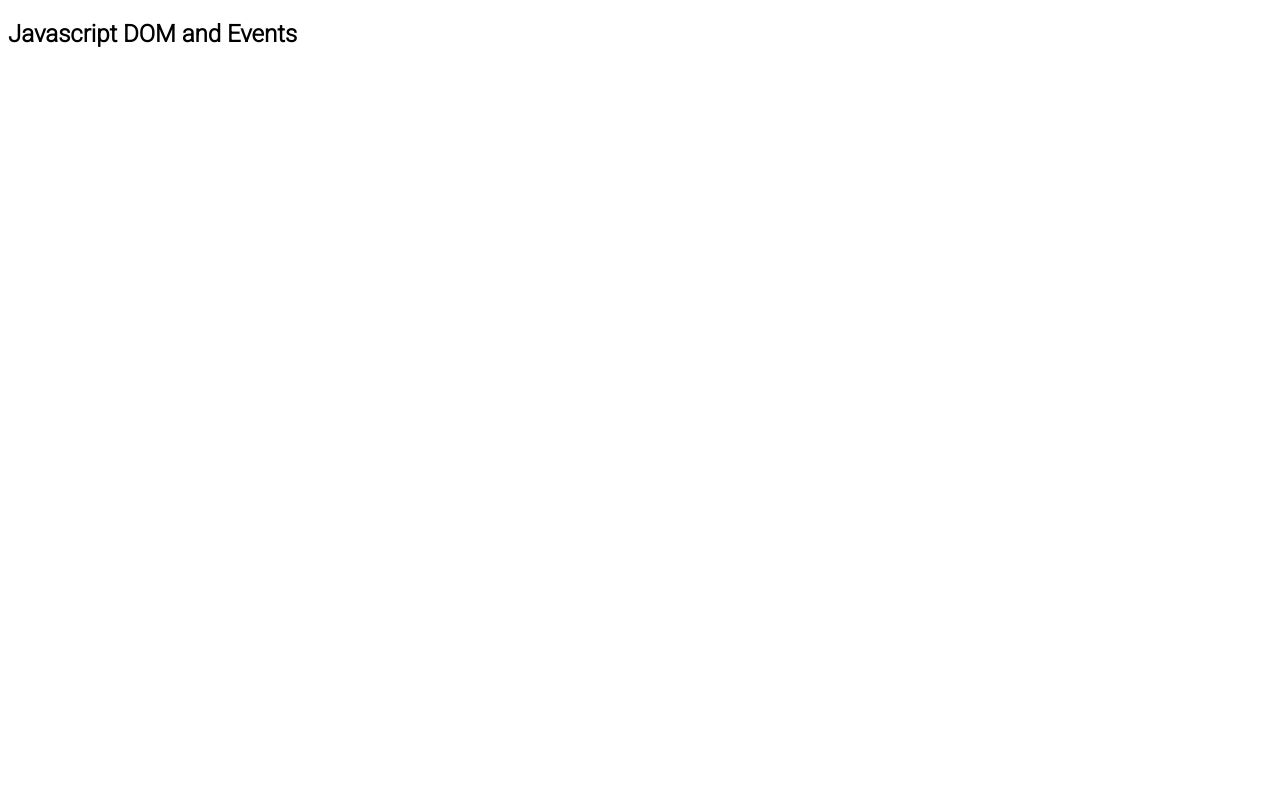
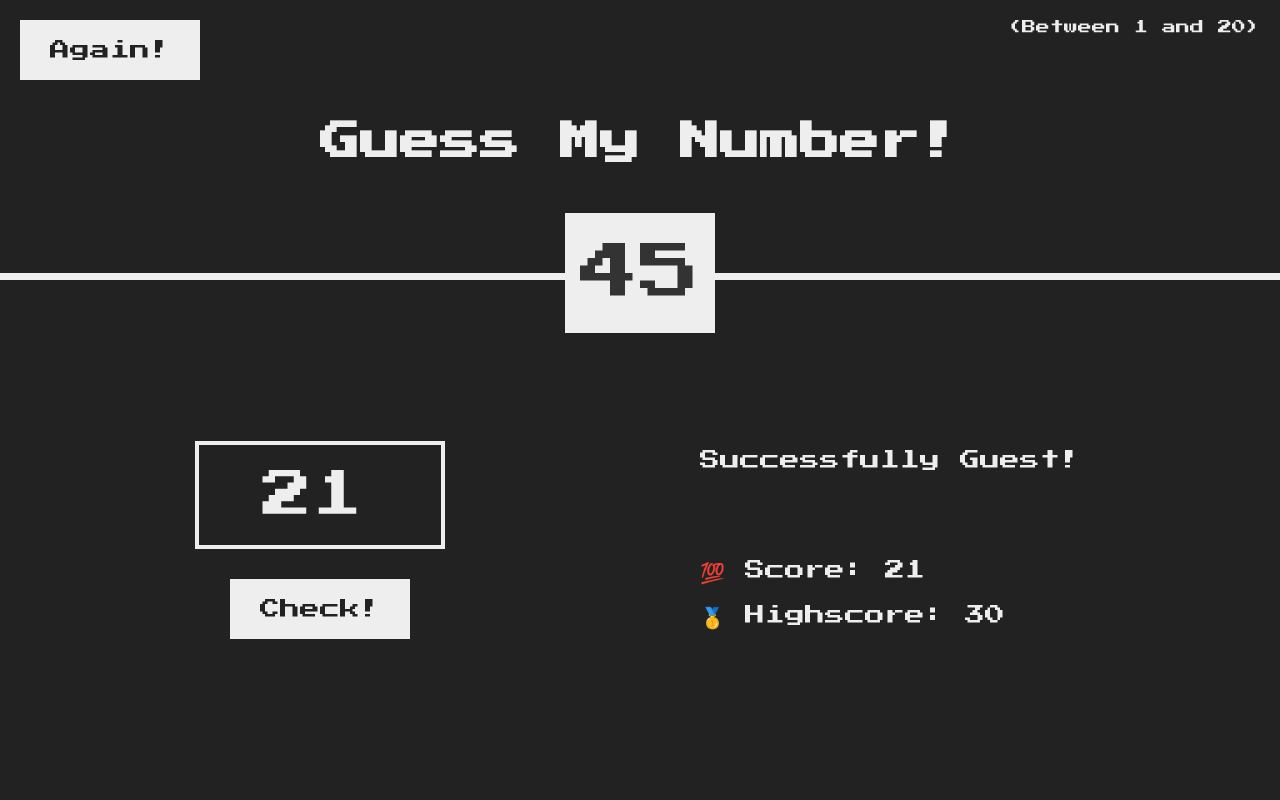
Before and after one commit to jsonimac/javascript-tutorial, a plain HTML site: page Javascript - DOM and Events/index.html in a window 1280 px wide. Drawn offline with Linux system fonts and the light colour scheme.

Commit message:
learn about Dom and Manipulating html with js
Learn about Dom
Dom is the representation of both html and javascript that interacts each other. On how js access those html data

```diff
--- a/Javascript - DOM and Events/challenge.js
+++ /dev/null
@@ -1,10 +0,0 @@
-
-// Creating an array
-const myArray = [];
-
-// Adding elements to the array
-myArray.push(1);
-myArray.push(2);
-myArray.push(3);
-
-console.log(myArray); // Output: [1, 2, 3]
--- a/Javascript - DOM and Events/index.html
+++ b/Javascript - DOM and Events/index.html
@@ -1,18 +1,32 @@
 <!DOCTYPE html>
 <html lang="en">
-<head>
-  <meta charset="UTF-8">
-  <meta name="viewport" content="width=device-width, initial-scale=1.0">
-  <title>JS DOM and Events</title>
-  <link rel="preconnect" href="https://fonts.googleapis.com">
-  <link rel="preconnect" href="https://fonts.gstatic.com" crossorigin>
-  <link href="https://fonts.googleapis.com/css2?family=Roboto:wght@300&display=swap" rel="stylesheet">
-  <link rel="stylesheet" href="./styles.css">
-</head>
-<body>
-  <h2>Javascript DOM and Events</h4>
-</body>
-<script src="./challenge.js"></script>
-<script src="./main.js"></script>
-
+  <head>
+    <meta charset="UTF-8" />
+    <meta name="viewport" content="width=device-width, initial-scale=1.0" />
+    <meta http-equiv="X-UA-Compatible" content="ie=edge" />
+    <link rel="stylesheet" href="styles.css" />
+    <title>Guess My Number!</title>
+  </head>
+  <body>
+    <header>
+      <h1>Guess My Number!</h1>
+      <p class="between">(Between 1 and 20)</p>
+      <button class="btn again">Again!</button>
+      <div class="number">?</div>
+    </header>
+    <main>
+      <section class="left">
+        <input type="number" class="guess" />
+        <button class="btn check">Check!</button>
+      </section>
+      <section class="right">
+        <p class="message">Start guessing...</p>
+        <p class="label-score">💯 Score: <span class="score">20</span></p>
+        <p class="label-highscore">
+          🥇 Highscore: <span class="highscore">0</span>
+        </p>
+      </section>
+    </main>
+    <script src="main.js"></script>
+  </body>
 </html>
--- a/Javascript - DOM and Events/main.js
+++ b/Javascript - DOM and Events/main.js
@@ -0,0 +1,10 @@
+'use strict';
+
+document.querySelector('.score').textContent = 21;
+document.querySelector('.highscore').textContent = 30;
+document.querySelector('.message').textContent = 'Successfully Guest!';
+document.querySelector('.number').textContent = 45
+
+// log the value of the field
+let val = document.querySelector('.guess').value = 21;
+console.log(val);
--- a/Javascript - DOM and Events/styles.css
+++ b/Javascript - DOM and Events/styles.css
@@ -1,3 +1,119 @@
-body{
-  font-family: 'Roboto', sans-serif;
+@import url('https://fonts.googleapis.com/css?family=Press+Start+2P&display=swap');
+
+* {
+  margin: 0;
+  padding: 0;
+  box-sizing: inherit;
 }
+
+html {
+  font-size: 62.5%;
+  box-sizing: border-box;
+}
+
+body {
+  font-family: 'Press Start 2P', sans-serif;
+  color: #eee;
+  background-color: #222;
+  /* background-color: #60b347; */
+}
+
+/* LAYOUT */
+header {
+  position: relative;
+  height: 35vh;
+  border-bottom: 7px solid #eee;
+}
+
+main {
+  height: 65vh;
+  color: #eee;
+  display: flex;
+  align-items: center;
+  justify-content: space-around;
+}
+
+.left {
+  width: 52rem;
+  display: flex;
+  flex-direction: column;
+  align-items: center;
+}
+
+.right {
+  width: 52rem;
+  font-size: 2rem;
+}
+
+/* ELEMENTS STYLE */
+h1 {
+  font-size: 4rem;
+  text-align: center;
+  position: absolute;
+  width: 100%;
+  top: 52%;
+  left: 50%;
+  transform: translate(-50%, -50%);
+}
+
+.number {
+  background: #eee;
+  color: #333;
+  font-size: 6rem;
+  width: 15rem;
+  padding: 3rem 0rem;
+  text-align: center;
+  position: absolute;
+  bottom: 0;
+  left: 50%;
+  transform: translate(-50%, 50%);
+}
+
+.between {
+  font-size: 1.4rem;
+  position: absolute;
+  top: 2rem;
+  right: 2rem;
+}
+
+.again {
+  position: absolute;
+  top: 2rem;
+  left: 2rem;
+}
+
+.guess {
+  background: none;
+  border: 4px solid #eee;
+  font-family: inherit;
+  color: inherit;
+  font-size: 5rem;
+  padding: 2.5rem;
+  width: 25rem;
+  text-align: center;
+  display: block;
+  margin-bottom: 3rem;
+}
+
+.btn {
+  border: none;
+  background-color: #eee;
+  color: #222;
+  font-size: 2rem;
+  font-family: inherit;
+  padding: 2rem 3rem;
+  cursor: pointer;
+}
+
+.btn:hover {
+  background-color: #ccc;
+}
+
+.message {
+  margin-bottom: 8rem;
+  height: 3rem;
+}
+
+.label-score {
+  margin-bottom: 2rem;
+}
```
